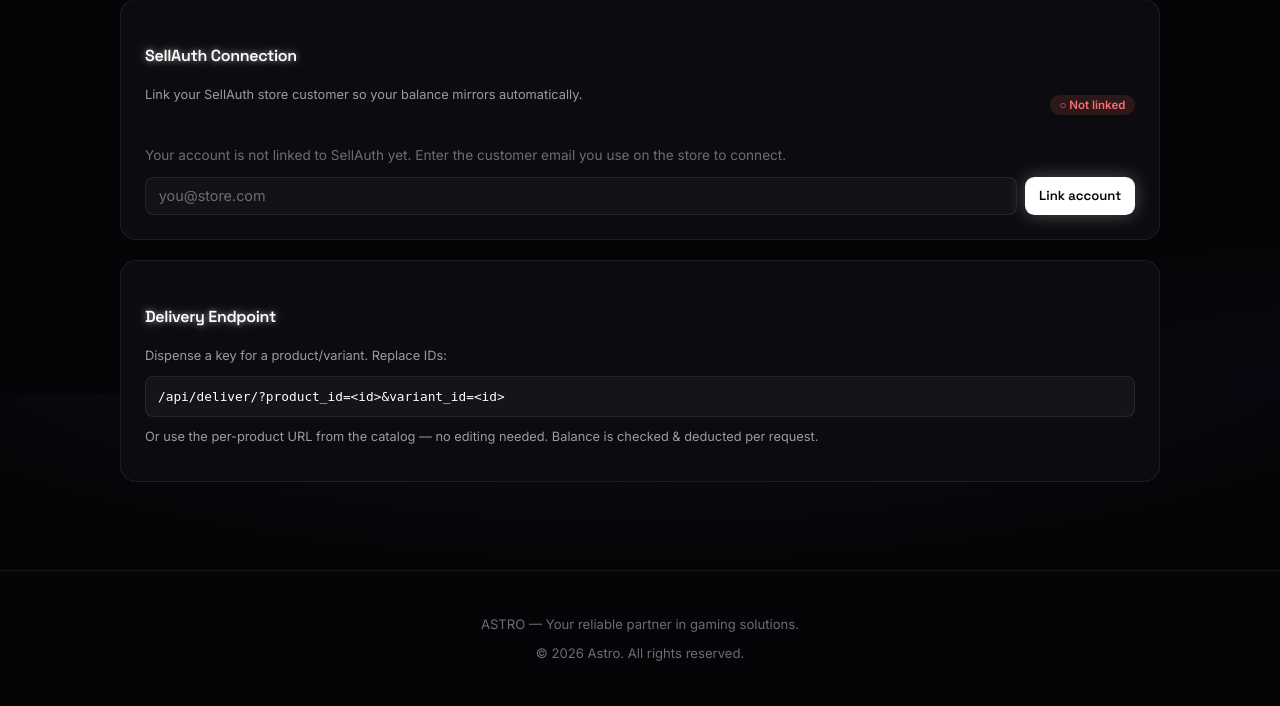
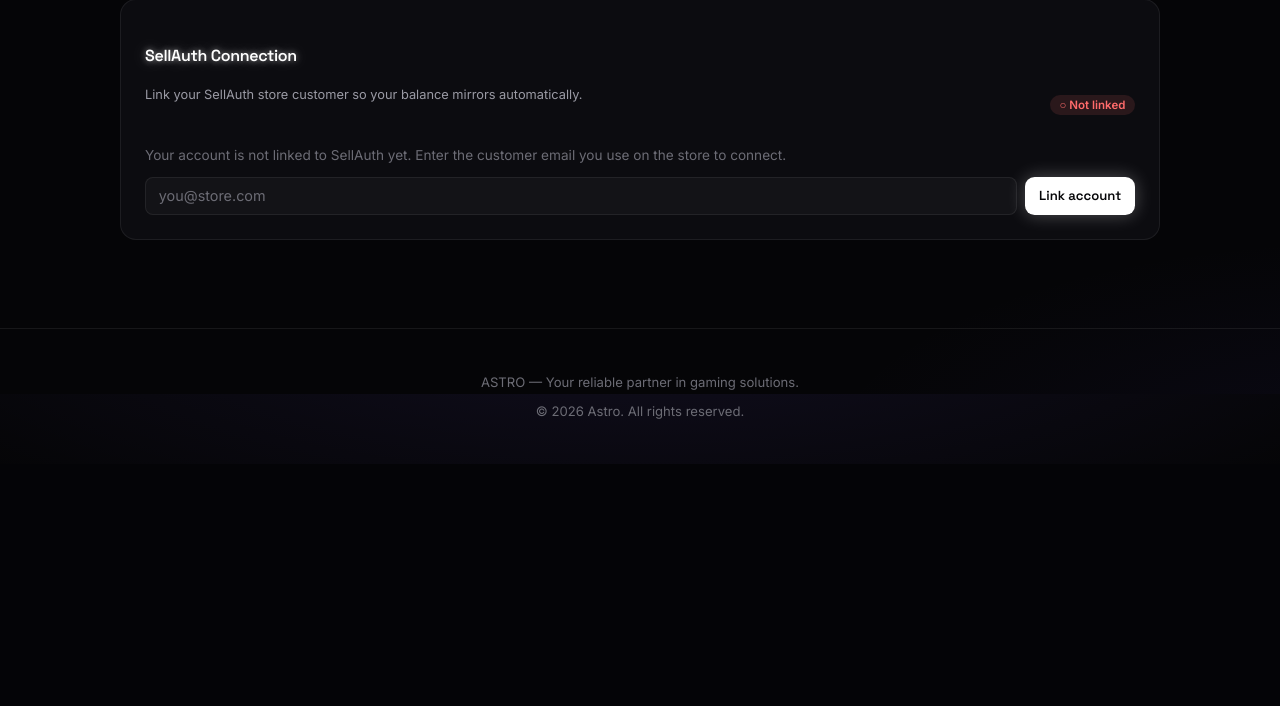
Before and after one commit to sqygg/resell-panel-template, a FastAPI app: template templates/reseller_api.html in a window 1280 px wide. Shown: the part 406-1112 px from the top of the page. After the commit the page ends 841 px from the top, so only its background shows below. Run offline with FastAPI, Linux system fonts and the light colour scheme; the template is opened without the code that fills it, so the values that code supplies are empty.

Commit message:
Remove Delivery Endpoint card from reseller Settings

```diff
--- a/templates/reseller_api.html
+++ b/templates/reseller_api.html
@@ -42,13 +42,6 @@
         <button class="btn btn-primary btn-sm">{% if sellauth_email %}Update link{% else %}Link account{% endif %}</button>
       </form>
     </div>
-
-    <div class="card" style="padding:1.5rem;margin-top:1.25rem;">
-      <h4>Delivery Endpoint</h4>
-      <p class="muted">Dispense a key for a product/variant. Replace IDs:</p>
-      <code style="display:block;padding:0.75rem;border:1px solid var(--border);border-radius:0.5rem;font-size:0.8rem;word-break:break-all;">{{ public_url }}/api/deliver/{{ api_key }}?product_id=&lt;id&gt;&variant_id=&lt;id&gt;</code>
-      <p class="muted" style="margin-top:0.75rem;font-size:0.8rem;">Or use the per-product URL from the catalog — no editing needed. Balance is checked &amp; deducted per request.</p>
-    </div>
   </div>
 </div>
 <script>
```
